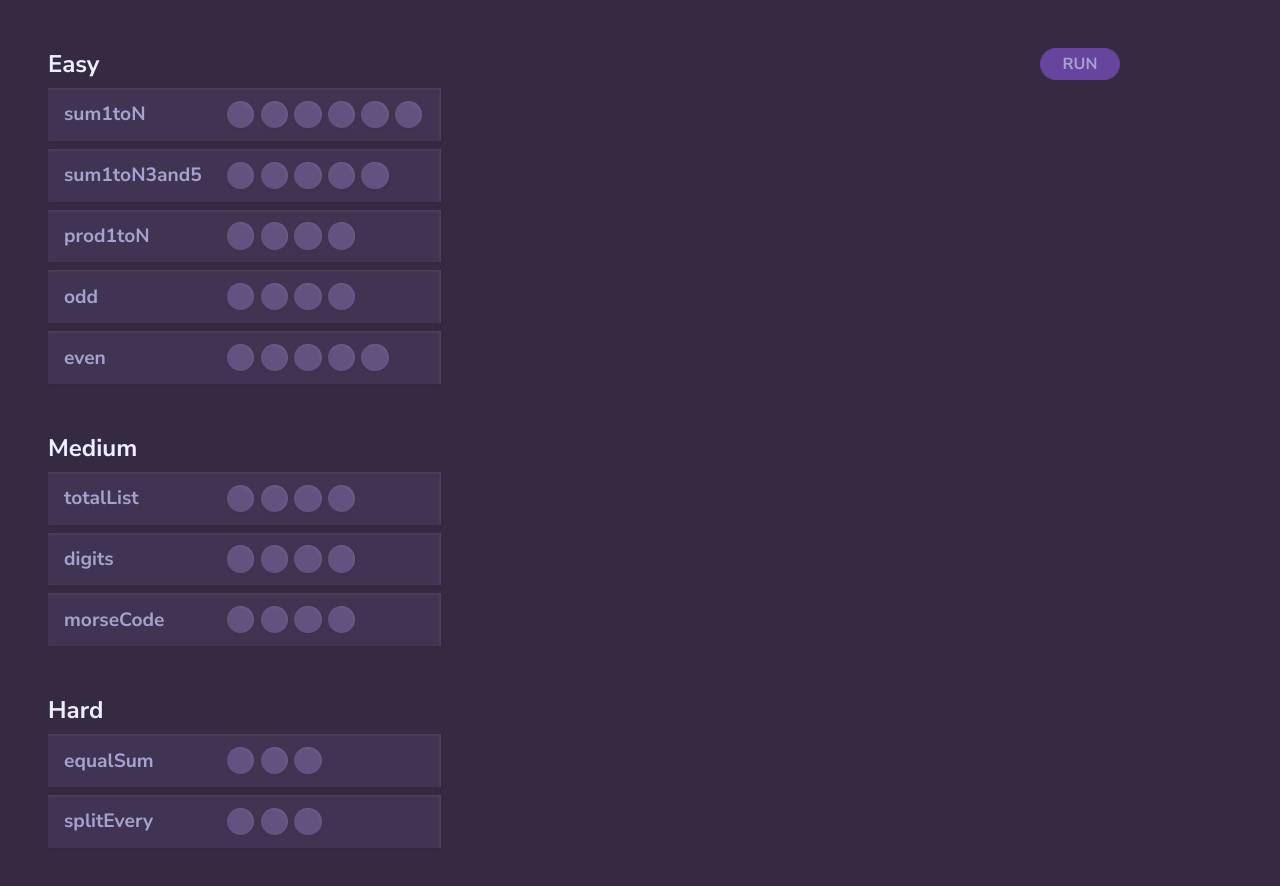
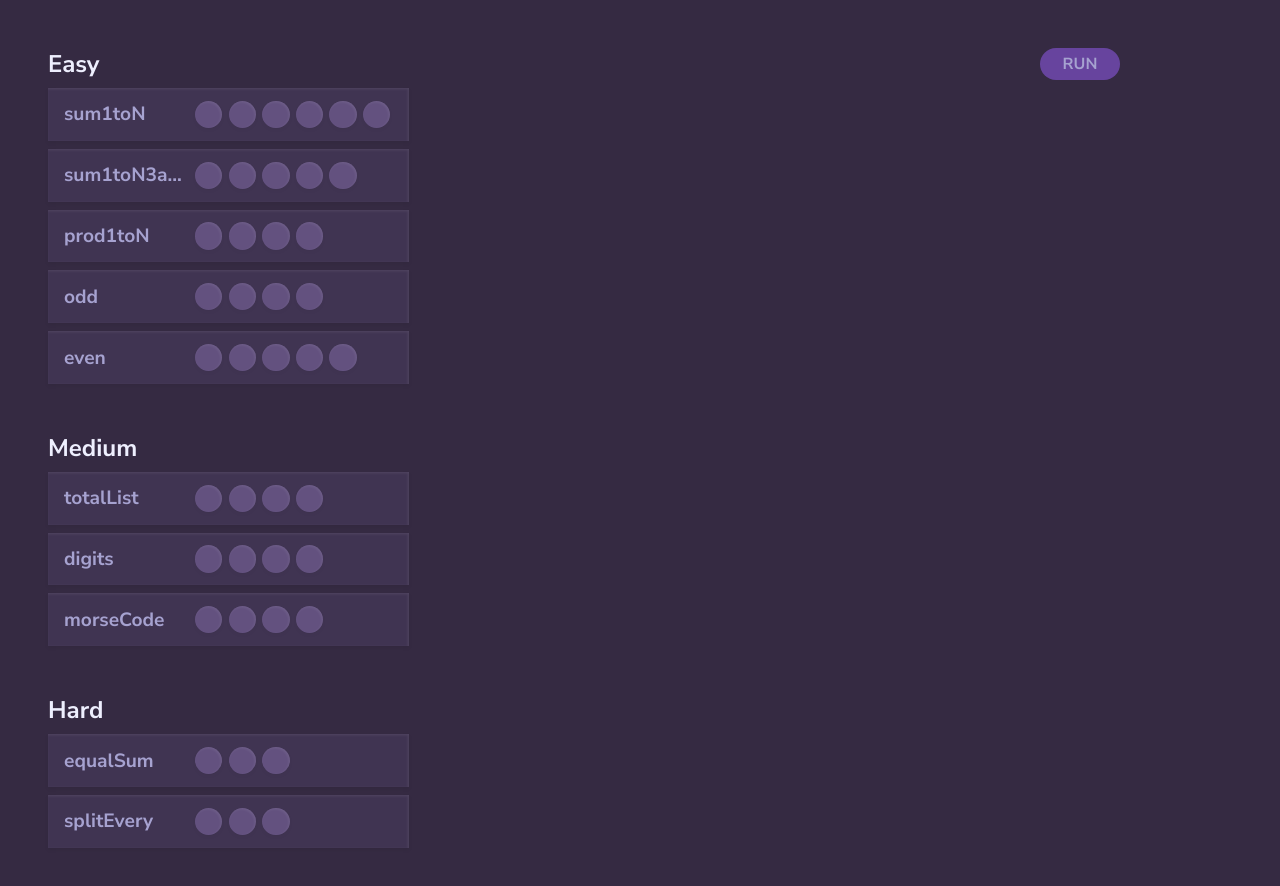
Before and after one commit to Cottin/learn-cool-problems, a React app: page / in a window 1280 px wide. Shown: the top 886 px of the page. Built offline with nearby package versions, Linux system fonts and the light colour scheme.

Commit message:
updated css

```diff
--- a/src/App.css
+++ b/src/App.css
@@ -49,7 +49,7 @@
 
 .task-name {
 	color: var(--white1);
-	width: 10rem;
+	width: 8rem;
 	overflow: hidden;
 	text-overflow: ellipsis;
 }
```
